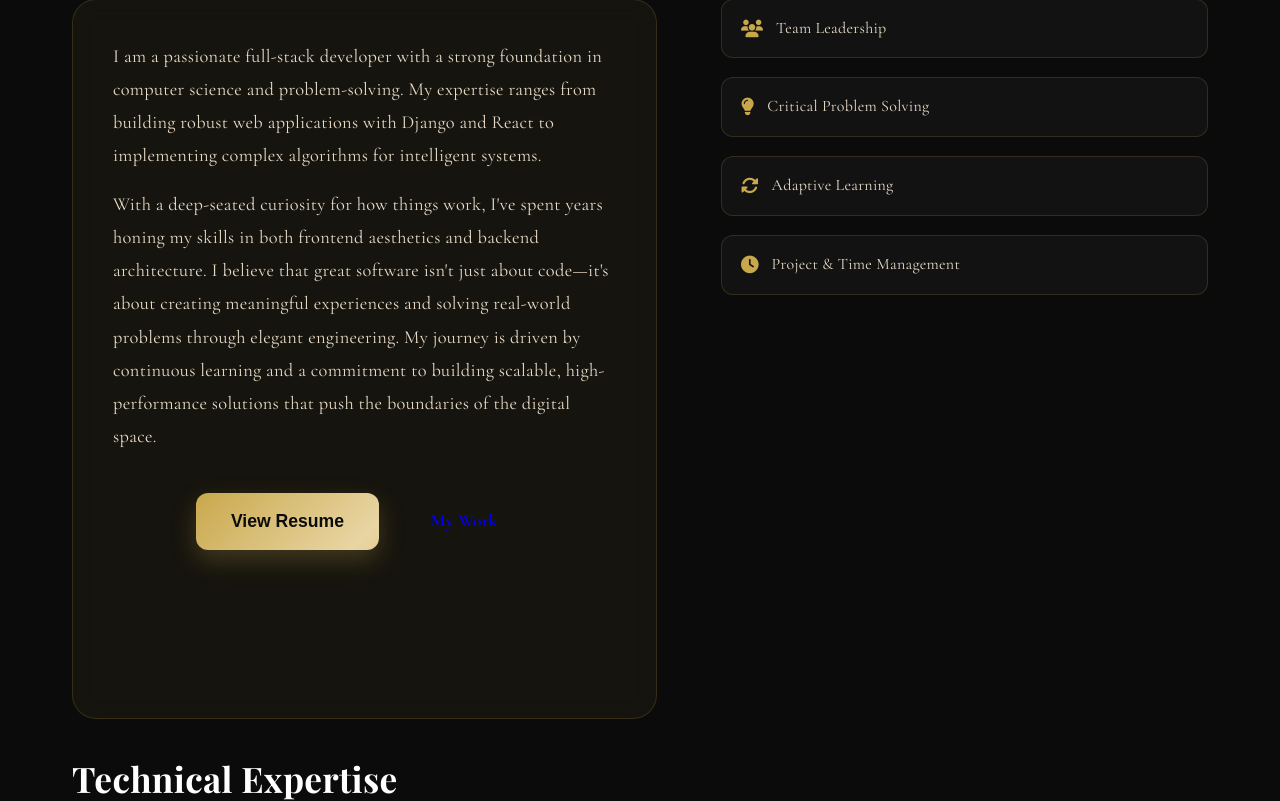
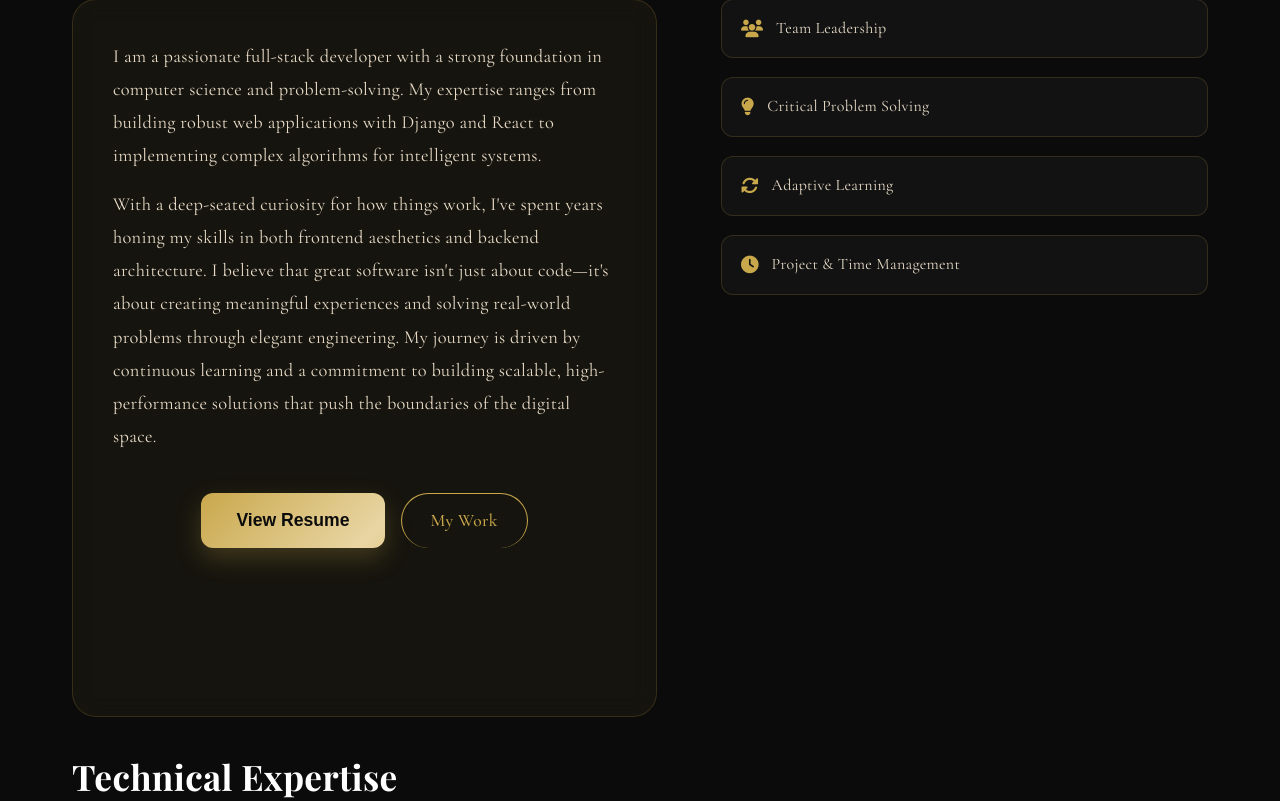
Before and after one commit to radhakrishna52/Portfolio, a Django app: page / in a window 1280 px wide. Shown: the part 1219-2020 px from the top of the page. Run offline with Django 5.2, Linux system fonts and the light colour scheme.

Commit message:
Add missing btn-outline styles and bump CSS to v=10

```diff
--- a/static/css/styles.css
+++ b/static/css/styles.css
@@ -278,6 +278,24 @@ h4,
     transform: translateY(-3px);
     box-shadow: 0 15px 35px rgba(201, 168, 76, 0.4);
     color: #0b0b0b;
+}
+
+.btn-outline {
+    background: transparent;
+    border: 1px solid var(--primary);
+    color: var(--primary) !important;
+    padding: 0.8rem 1.8rem;
+    border-radius: 50px;
+    font-weight: 500;
+    transition: var(--transition);
+    text-decoration: none;
+    display: inline-block;
+}
+
+.btn-outline:hover {
+    background: rgba(201, 168, 76, 0.1);
+    color: #e8d5a3 !important;
+    transform: translateY(-2px);
 }
 
 .btn-secondary {
--- a/templates/base.html
+++ b/templates/base.html
@@ -6,7 +6,7 @@
     <meta name="viewport" content="width=device-width, initial-scale=1.0">
     <title>{% block title %}Portfolio{% endblock %}</title>
     {% load static %}
-    <link rel="stylesheet" href="{% static 'css/styles.css' %}?v=9">
+    <link rel="stylesheet" href="{% static 'css/styles.css' %}?v=10">
     <link rel="preconnect" href="https://fonts.googleapis.com">
     <link rel="preconnect" href="https://fonts.gstatic.com" crossorigin>
     <link
```
